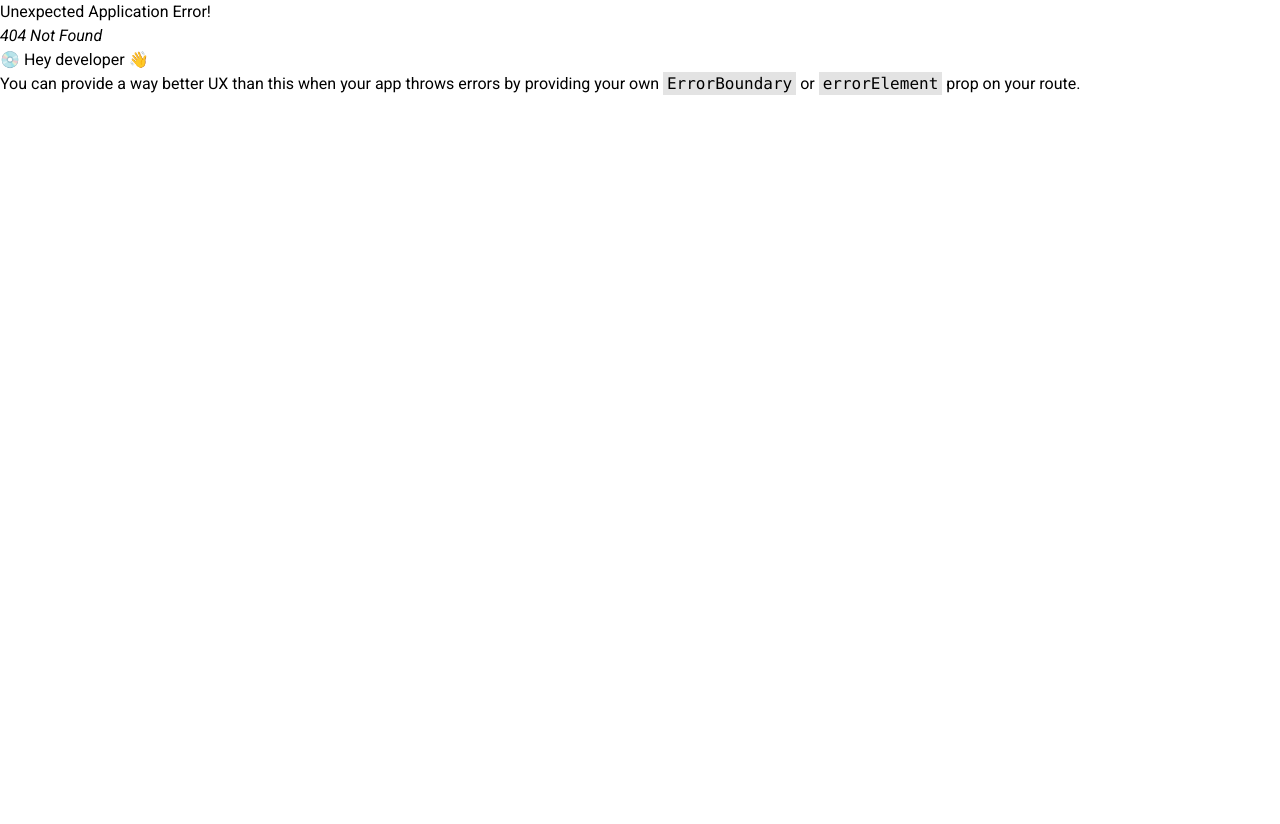
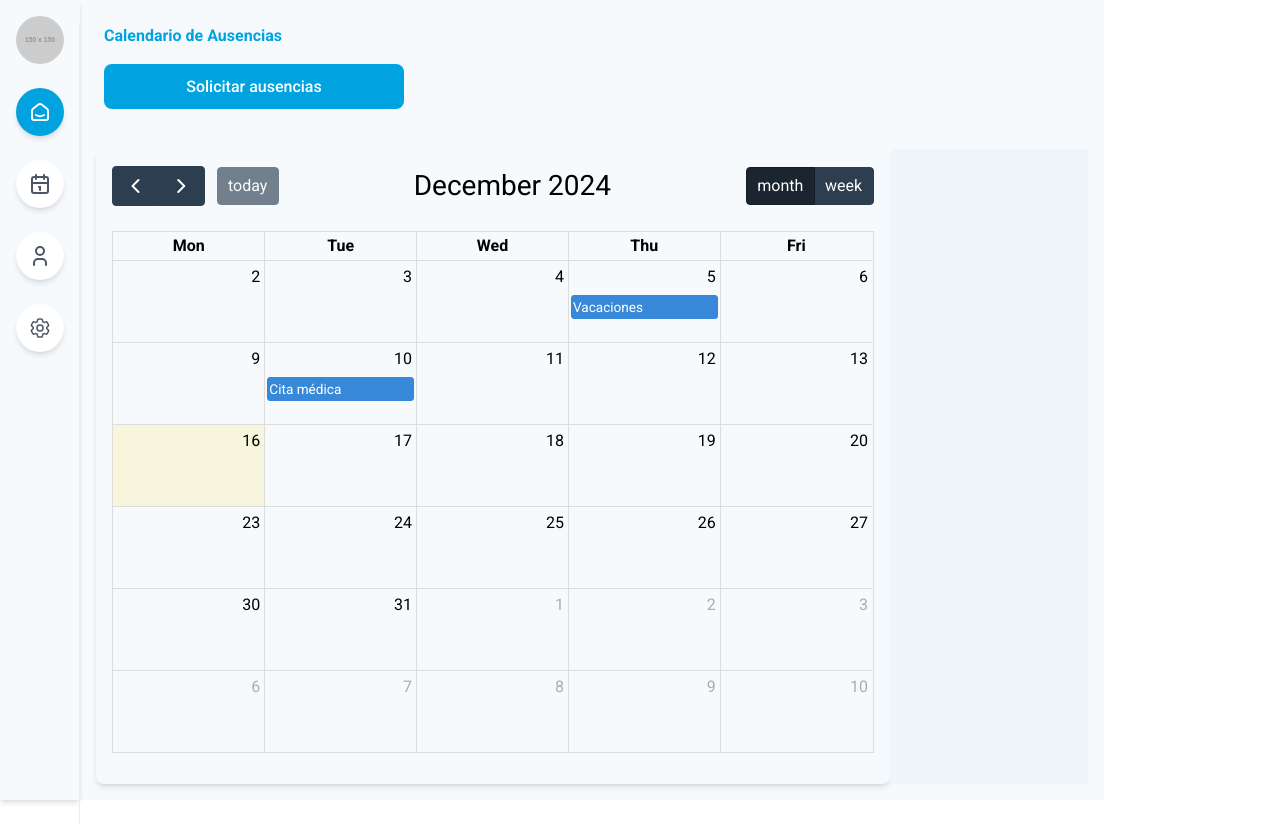
Before and after one commit to LorelizDev/AssecoSync_client, a React (Vite) app: page /calendar in a window 1280 px wide. Before the commit this address had no page. Before the commit the page ends 800 px from the top, so only its background shows below. Built offline with nearby package versions, Linux system fonts and the light colour scheme; a web font is replaced by a local one.

Commit message:
feat(calendar): implement initial version of CalendarPage

```diff
--- a/package.json
+++ b/package.json
@@ -24,6 +24,9 @@
   "dependencies": {
     "@emotion/react": "^11.13.5",
     "@emotion/styled": "^11.13.5",
+    "@fullcalendar/core": "^6.1.15",
+    "@fullcalendar/daygrid": "^6.1.15",
+    "@fullcalendar/react": "^6.1.15",
     "@mui/material": "^6.1.9",
     "@radix-ui/react-switch": "^1.1.1",
     "autoprefixer": "^10.4.20",
--- /dev/null
+++ b/src/pages/CalendarPage.jsx
@@ -0,0 +1,157 @@
+import React, { useState } from 'react';
+import FullCalendar from '@fullcalendar/react';
+import dayGridPlugin from '@fullcalendar/daygrid';
+import Sidebar from '../components/Sidebar'; // Importación sin llaves
+import Input from '../components/Input';
+import Button from '../components/Button'; // Asegúrate de importar tu componente Button
+
+const CalendarPage = () => {
+  const [isModalOpen, setIsModalOpen] = useState(false);
+  const [formData, setFormData] = useState({
+    employeeId: '',
+    startDate: '',
+    endDate: '',
+    absenceType: '',
+    details: '',
+  });
+
+  const handleInputChange = (e) => {
+    const { name, value } = e.target;
+    setFormData({ ...formData, [name]: value });
+  };
+
+  const handleFormSubmit = (e) => {
+    e.preventDefault();
+    console.log('Formulario enviado:', formData);
+    setIsModalOpen(false);
+  };
+
+  const handleButtonClick = () => {
+    setIsModalOpen(true); // Este es el comportamiento que deseas cuando se hace clic en el botón
+  };
+
+  return (
+    <div className="flex flex-col md:flex-row h-screen">
+      {/* Sidebar */}
+      <div className="z-10 hidden md:block md:w-20 bg-primarybg">
+        <Sidebar />
+      </div>
+
+      {/* Área principal */}
+      <div className="w-full md:w-4/5 flex flex-col bg-primarybg relative">
+        <div className="container mx-auto px-6 py-6">
+          <h1 className="text-1xl text-primary font-bold mb-4">
+            Calendario de Ausencias
+          </h1>
+
+          {/* Usando el componente Button */}
+          <Button onClick={handleButtonClick}>Solicitar ausencias</Button>
+        </div>
+
+        {/* Fondo dividido 80% primarybg y 20% secondarybg */}
+        <div className="relative flex w-full h-full p-4">
+          {/* Calendario en el fondo primarybg, ocupando todo el espacio pero con márgenes */}
+          <div className="flex-1 bg-primarybg p-4 rounded-lg shadow-md">
+            <FullCalendar
+              plugins={[dayGridPlugin]}
+              initialView="dayGridMonth"
+              weekends={false}
+              events={[
+                { title: 'Vacaciones', date: '2024-12-05' },
+                { title: 'Cita médica', date: '2024-12-10' },
+              ]}
+              headerToolbar={{
+                left: 'prev,next today',
+                center: 'title',
+                right: 'dayGridMonth,dayGridWeek',
+              }}
+              eventsColor="#378006"
+              contentHeight="auto" // Esto asegura que el calendario ocupe toda la altura disponible
+            />
+          </div>
+
+          {/* Lado derecho con color secondarybg */}
+          <div className="w-1/5 bg-secondarybg"></div>
+        </div>
+      </div>
+
+      {/* Modal */}
+      {isModalOpen && (
+        <div className="fixed inset-0 bg-black bg-opacity-50 flex justify-center items-center z-50">
+          <div className="bg-white p-6 rounded-lg shadow-lg w-11/12 md:w-1/3">
+            <h2 className="text-xl font-bold mb-4">Solicitar ausencia</h2>
+            <form onSubmit={handleFormSubmit}>
+              <Input
+                label="ID de empleado"
+                name="employeeId"
+                value={formData.employeeId}
+                onChange={handleInputChange}
+                placeholder="Ingrese el ID del empleado"
+              />
+              <Input
+                label="Fecha de inicio"
+                type="date"
+                name="startDate"
+                value={formData.startDate}
+                onChange={handleInputChange}
+              />
+              <Input
+                label="Fecha final"
+                type="date"
+                name="endDate"
+                value={formData.endDate}
+                onChange={handleInputChange}
+              />
+              <div className="mb-4">
+                <label className="block text-sm font-medium text-gray-700">
+                  Tipo de ausencia
+                </label>
+                <select
+                  name="absenceType"
+                  value={formData.absenceType}
+                  onChange={handleInputChange}
+                  className="mt-1 block w-full h-[45px] px-3 py-2 border border-gray-300 rounded-lg focus:outline-none focus:ring-blue-400 focus:border-blue-400 transition"
+                >
+                  <option value="">Seleccione un tipo</option>
+                  <option value="Vacaciones">Vacaciones</option>
+                  <option value="Cita médica">Cita médica</option>
+                  <option value="Mudanza">Mudanza</option>
+                  <option value="Otra">Otra</option>
+                </select>
+              </div>
+              <div className="mb-4">
+                <label className="block text-sm font-medium text-gray-700">
+                  Detalles de la ausencia
+                </label>
+                <textarea
+                  name="details"
+                  value={formData.details}
+                  onChange={handleInputChange}
+                  placeholder="Ingrese detalles adicionales"
+                  className="mt-1 block w-full h-[100px] px-3 py-2 border border-gray-300 rounded-lg focus:outline-none focus:ring-blue-400 focus:border-blue-400 transition"
+                ></textarea>
+              </div>
+              <div className="flex justify-end gap-4">
+                <button
+                  type="button"
+                  className="bg-gray-300 px-4 py-2 rounded-md hover:bg-gray-400 transition"
+                  onClick={() => setIsModalOpen(false)}
+                >
+                  Cancelar
+                </button>
+                <button
+                  type="submit"
+                  className="bg-blue-500 text-white px-4 py-2 rounded-md hover:bg-blue-600 transition"
+                >
+                  Enviar
+                </button>
+              </div>
+            </form>
+          </div>
+        </div>
+      )}
+    </div>
+  );
+};
+
+export default CalendarPage;
```
Also changed, not shown: src/router/Router.jsx (+15 -8 lines), 1 other file (tests, documents, lock files or other folders).
